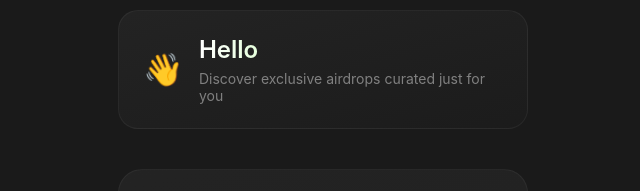
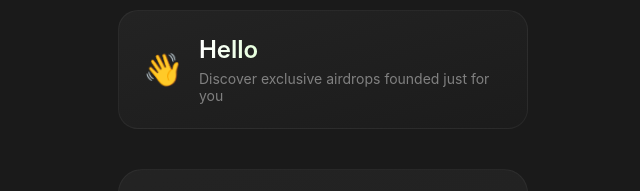
Before and after one commit to NexDROP/NexDrop, a plain HTML site: page index.html in a window 1280 px wide. Shown: the part 131-322 px from the top of the page, 317-957 px from the left. Drawn offline with Linux system fonts and the light colour scheme; a script that the page names is missing.

Commit message:
Update index.html

```diff
--- a/index.html
+++ b/index.html
@@ -51,7 +51,7 @@
                     <div class="wave-emoji">👋</div>
                     <div class="welcome-text">
                         <h2>Hello</h2>
-                        <p>Discover exclusive airdrops curated just for you</p>
+                        <p>Discover exclusive airdrops founded just for you</p>
                     </div>
                 </div>
             </div>
```
